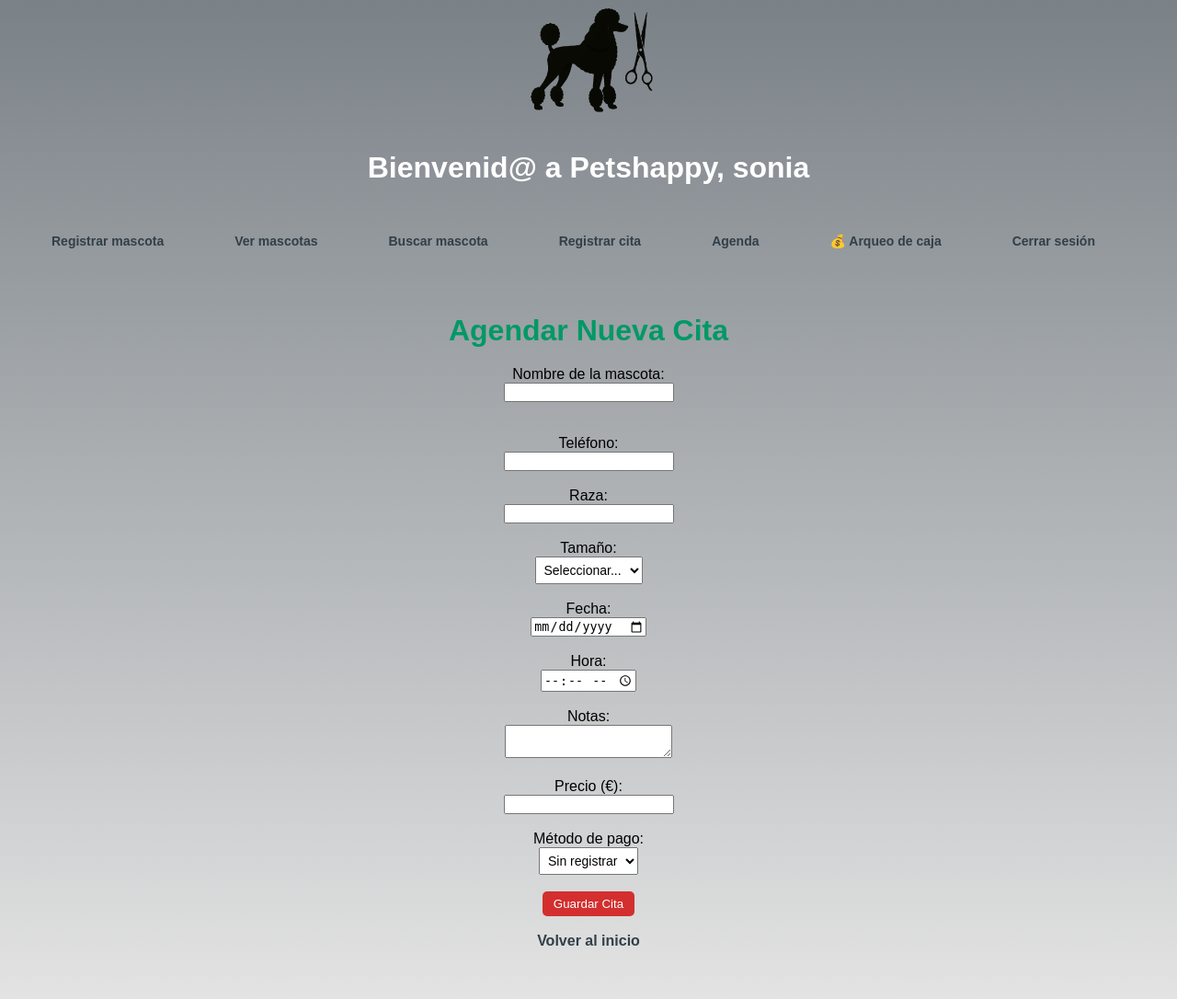
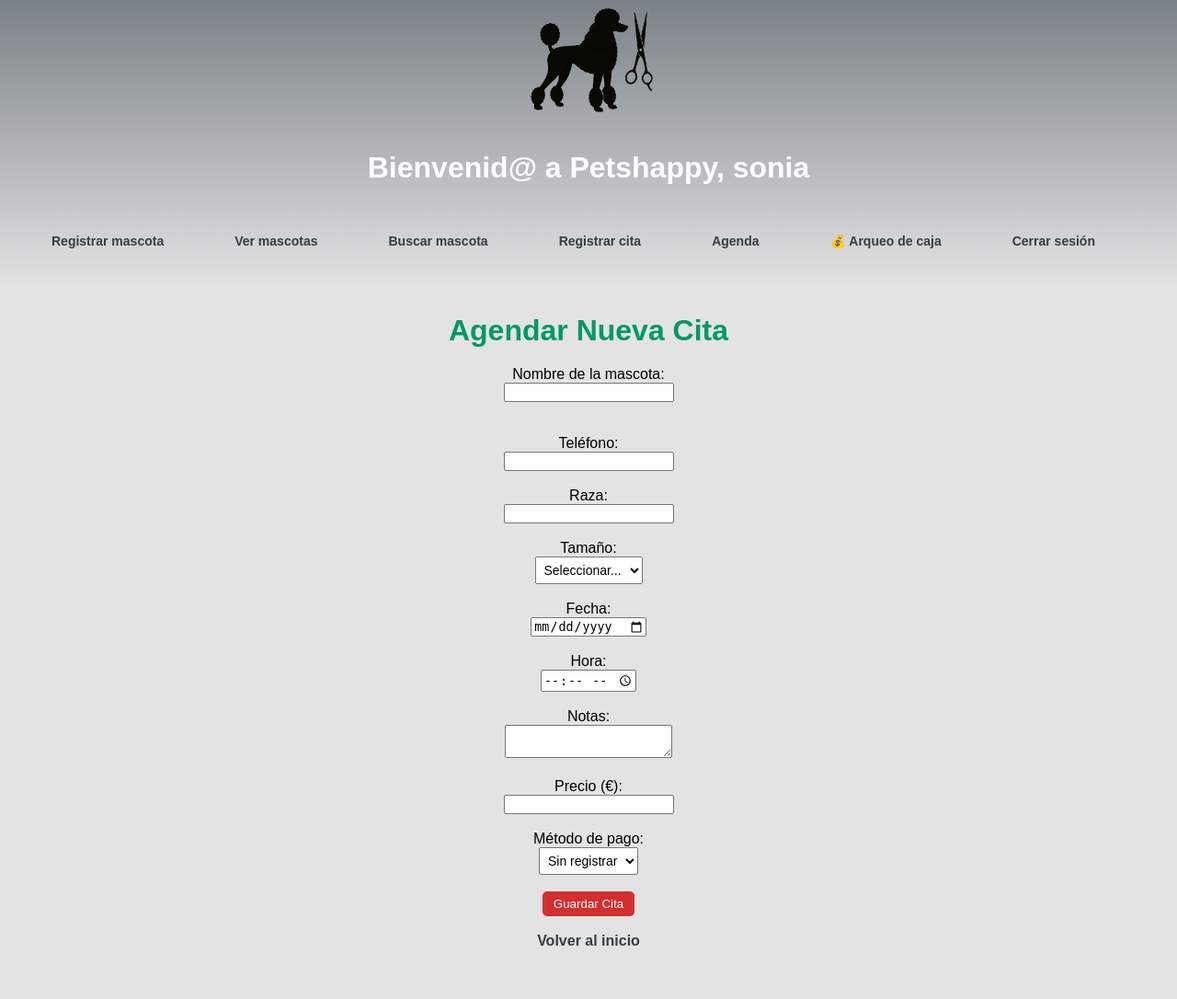
Before and after one commit to Techinclusiondigital/petshappy, a Flask app: page /cita in a window 1280 px wide. Shown: the whole page at 92% size. Run offline with Flask 3, Linux system fonts and the light colour scheme; a user stored in the database is signed in.

Commit message:
probando

```diff
--- a/templates/base.html
+++ b/templates/base.html
@@ -9,10 +9,12 @@
         body {
             margin: 0;
             font-family: Arial, sans-serif;
-            background: linear-gradient(to bottom, #7a8187, #e3e3e3);
+
             text-align: center;
         }
-
+header {
+     background: linear-gradient(to bottom, #7a8187, #e3e3e3);
+}
 
 .menu-encabezado {
     display: flex;
```
